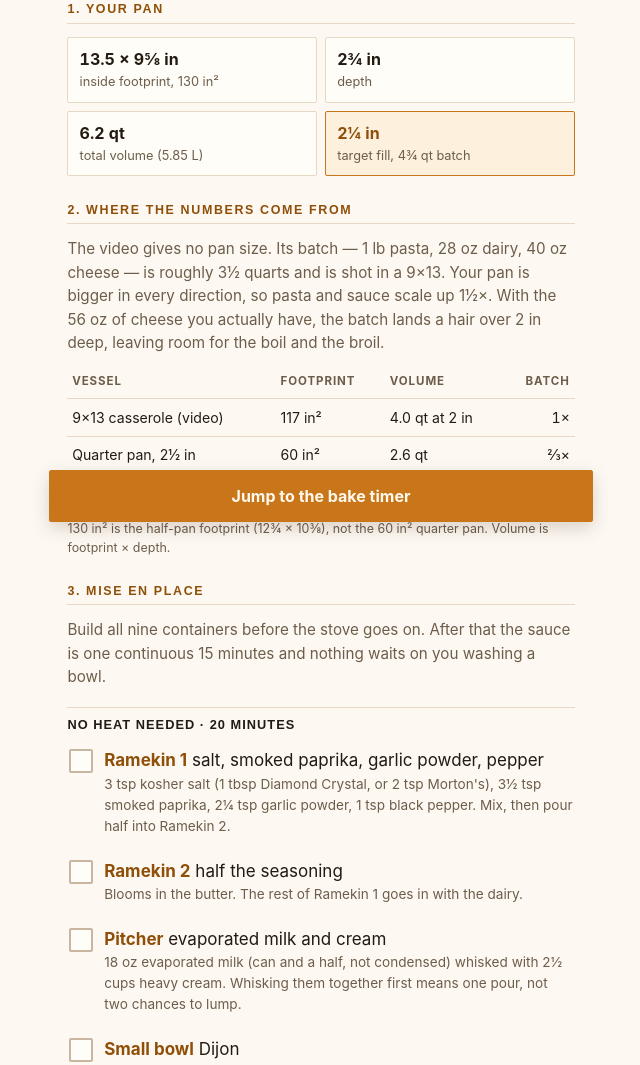
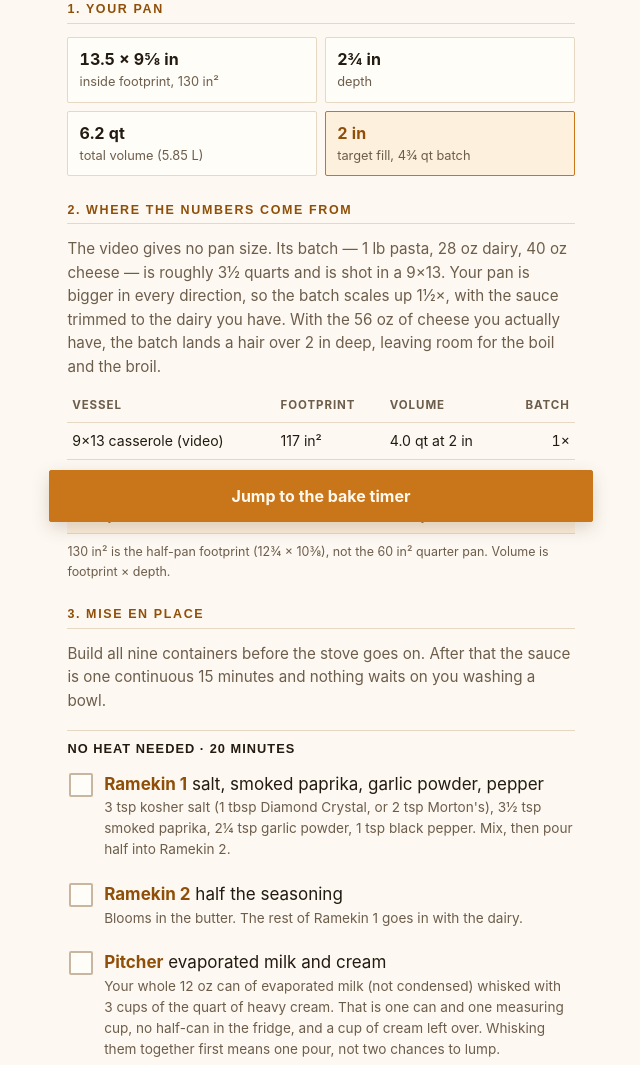
Before and after one commit to dpsoccerdude101/quarter-pan-mac-and-cheese, a plain HTML site: page index.html in a window 1280 px wide. Shown: the part 262-1327 px from the top of the page, without its empty margins (319-959 px from the left). Drawn offline with Linux system fonts and the light colour scheme.

Commit message:
Sauce to one 12 oz can + 3 cups cream; fill depth back to 2 in

```diff
--- a/index.html
+++ b/index.html
@@ -196,13 +196,13 @@ footer p{margin:.35rem 0}
     <div><b>13.5 &times; 9&frac58; in</b>inside footprint, 130 in&sup2;</div>
     <div><b>2&frac34; in</b>depth</div>
     <div><b>6.2 qt</b>total volume (5.85 L)</div>
-    <div class="key"><b>2&frac14; in</b>target fill, 4&frac34; qt batch</div>
+    <div class="key"><b>2 in</b>target fill, 4&frac34; qt batch</div>
   </div>
 </section>
 
 <section>
   <h2>2. Where the numbers come from</h2>
-  <p class="sub" style="margin:0 0 .7rem">The video gives no pan size. Its batch &mdash; 1 lb pasta, 28 oz dairy, 40 oz cheese &mdash; is roughly 3&frac12; quarts and is shot in a 9&times;13. Your pan is bigger in every direction, so pasta and sauce scale up 1&frac12;&times;. With the 56 oz of cheese you actually have, the batch lands a hair over 2 in deep, leaving room for the boil and the broil.</p>
+  <p class="sub" style="margin:0 0 .7rem">The video gives no pan size. Its batch &mdash; 1 lb pasta, 28 oz dairy, 40 oz cheese &mdash; is roughly 3&frac12; quarts and is shot in a 9&times;13. Your pan is bigger in every direction, so the batch scales up 1&frac12;&times;, with the sauce trimmed to the dairy you have. With the 56 oz of cheese you actually have, the batch lands a hair over 2 in deep, leaving room for the boil and the broil.</p>
   <table class="scale">
     <caption>130 in&sup2; is the half-pan footprint (12&frac34; &times; 10&frac38;), not the 60 in&sup2; quarter pan. Volume is footprint &times; depth.</caption>
     <thead><tr><th>Vessel</th><th>Footprint</th><th>Volume</th><th>Batch</th></tr></thead>
@@ -221,7 +221,7 @@ footer p{margin:.35rem 0}
   <ul class="ing" id="mise">
     <li><label class="pick"><input type="checkbox" data-k="m1"><span class="txt"><span class="qty">Ramekin 1</span> salt, smoked paprika, garlic powder, pepper<small>3 tsp kosher salt (1 tbsp Diamond Crystal, or 2 tsp Morton's), 3&frac12; tsp smoked paprika, 2&frac14; tsp garlic powder, 1 tsp black pepper. Mix, then pour half into Ramekin 2.</small></span></label></li>
     <li><label class="pick"><input type="checkbox" data-k="m2"><span class="txt"><span class="qty">Ramekin 2</span> half the seasoning<small>Blooms in the butter. The rest of Ramekin 1 goes in with the dairy.</small></span></label></li>
-    <li><label class="pick"><input type="checkbox" data-k="m3"><span class="txt"><span class="qty">Pitcher</span> evaporated milk and cream<small>18 oz evaporated milk (can and a half, not condensed) whisked with 2&frac12; cups heavy cream. Whisking them together first means one pour, not two chances to lump.</small></span></label></li>
+    <li><label class="pick"><input type="checkbox" data-k="m3"><span class="txt"><span class="qty">Pitcher</span> evaporated milk and cream<small>Your whole 12 oz can of evaporated milk (not condensed) whisked with 3 cups of the quart of heavy cream. That is one can and one measuring cup, no half-can in the fridge, and a cup of cream left over. Whisking them together first means one pour, not two chances to lump.</small></span></label></li>
     <li><label class="pick"><input type="checkbox" data-k="m4"><span class="txt"><span class="qty">Small bowl</span> Dijon<small>1&frac12; tbsp. Goes in after the dairy, before the cheese.</small></span></label></li>
     <li><label class="pick"><input type="checkbox" data-k="m5"><span class="txt"><span class="qty">Bowl A</span> cheese for the sauce<small>8 oz mozzarella, 4 oz medium cheddar, 4 oz sharp cheddar, 4 oz Colby Jack, 4 oz mild cheddar, and <b>6 oz of the Cooper Sharp</b>. Wrap and refrigerate if it sits more than an hour.</small></span></label></li>
     <li><label class="pick"><input type="checkbox" data-k="m6"><span class="txt"><span class="qty">Bowl B</span> cheese for layering<small>8 oz mozzarella, 4 oz medium cheddar, 4 oz sharp cheddar, 4 oz Colby Jack, 4 oz mild cheddar, and <b>the last 2 oz of Cooper Sharp</b>. Kept dry and loose, and this bowl never touches the sauce.</small></span></label></li>
@@ -246,7 +246,7 @@ footer p{margin:.35rem 0}
     <li><b>Pitcher &rarr; pot.</b> Switch to a whisk. Stream in about a third of the milk-and-cream, whisking hard as it thickens and turns glossy, then the rest. <span class="warn">All at once and it goes loose and runny.</span></li>
     <li><b>Ramekin 1 &rarr; pot, then the Dijon.</b> Whisk in the rest of Ramekin 1, then the 1&frac12; tbsp mustard. Low to medium-low, never a boil.</li>
     <li><b>Bowl A &rarr; pot.</b> A handful at a time, each melted before the next. <span class="warn">Keep the heat low or the cheese breaks and turns grainy.</span> Too thick? Splash of milk.</li>
-    <li><b>Cavatappi &rarr; pot &rarr; pan.</b> By now the water is boiling: cook the <b>1&frac12; lb</b> for <b>8 to 9 minutes</b>, drain and do not rinse (<span class="warn">7 minutes if baking tomorrow</span>), fold into the sauce, then half into the pan. <b>Bowl B</b> over it, remaining pasta, then the rest of Bowl B. Level the top; it should sit about <b>2&frac14; in</b> up the side.</li>
+    <li><b>Cavatappi &rarr; pot &rarr; pan.</b> By now the water is boiling: cook the <b>1&frac12; lb</b> for <b>8 to 9 minutes</b>, drain and do not rinse (<span class="warn">7 minutes if baking tomorrow</span>), fold into the sauce, then half into the pan. <b>Bowl B</b> over it, remaining pasta, then the rest of Bowl B. Level the top; it should sit about <b>2 in</b> up the side.</li>
     <li><b>Pan &rarr; oven.</b> <b>350&deg;F</b> for <b>30 to 35 minutes</b>, edges bubbling and center set, then <b>broil 2 minutes</b>. Rest 5 minutes, scatter the chives, cut and serve.</li>
   </ol>
 </section>
@@ -269,7 +269,7 @@ footer p{margin:.35rem 0}
     <li class="hot"><b>Why 1&frac12;&times; and not 2&times;.</b> Your pan is 6.2 qt empty. The batch needs to finish around 5 qt so it bubbles up rather than over, and 1&frac12;&times; the video lands there: roughly 5 qt before the cheese question, and about 4&frac34; qt with your 56 oz, or a hair over 2 in of a 2&frac34; in well. Doubling would put 7 qt in a 6.2 qt pan.</li>
     <li class="hot"><b>Watch the salt.</b> Cheese brings a lot; 1 tbsp Diamond Crystal is right, the same spoon of Morton's is noticeably salty. Season the sauce, then taste before the pasta goes in.</li>
     <li class="hot"><b>Your 56 oz of cheese.</b> Mozzarella 16, medium cheddar 8, sharp cheddar 8, Colby Jack 8, mild cheddar 8, Cooper Sharp American 8. That is 4 oz off the 1&frac12;&times; batch's 60, which is nothing: 2.3:1 cheese to pasta against his 2&frac12;:1, and about 4&frac34; qt of fill. The American is not a spare &mdash; it is the stabilizer. American carries emulsifying salts, so it is the reason a cheese sauce stays glossy instead of breaking, which is why 6 of its 8 oz go into Bowl A and only 2 sit on top for browning. Everything else halves cleanly: 8 + 4 + 4 + 4 + 4 into each bowl. (Reading &ldquo;Kobe Jack&rdquo; as Colby Jack; Monterey Jack substitutes straight across.)</li>
-    <li class="hot"><b>Cavatappi, not cavatelli.</b> The video says cavatelli, but that is a short solid shell; the pasta on screen is a spiral tube, which is cavatappi (cellentani). Buy the tube &mdash; the hollow core is where the cream sits. That swap is why the cream is 2&frac12; cups here instead of 3: cavatappi does not coil up to fill the pan the way cavatelli does, so more sauce is extra liquid in the middle, and the tubes already carry plenty. Sauce still reads creamy, not runny.</li>
+    <li class="hot"><b>Cavatappi, not cavatelli.</b> The video says cavatelli, but that is a short solid shell; the pasta on screen is a spiral tube, which is cavatappi (cellentani). Buy the tube &mdash; the hollow core is where the cream sits. That swap is why the sauce is 36 fl oz of dairy (12 oz evaporated milk + 3 cups cream) instead of the 42 a straight 1&frac12;&times; would pour: cavatappi does not coil up to fill the pan the way cavatelli does, so extra liquid reads as a wet middle rather than more sauce, and the spiral already carries plenty. Sauce still reads creamy, not runny.</li>
     <li class="hot"><b>Do not substitute condensed milk.</b> Evaporated is unsweetened and reduced; condensed is sweetened and roughly a third sugar.</li>
     <li>Grainy sauce is heat, not the recipe. Cheese goes in off-boil, low, a handful at a time.</li>
     <li>The pan is 2&frac34; in deep, so the middle takes longer than a 9&times;13 bake. If the center still sloshes at 35 min, give it 5 more; if the top darkens, tent with foil.</li>
```
Also changed, not shown: 1 other file.
